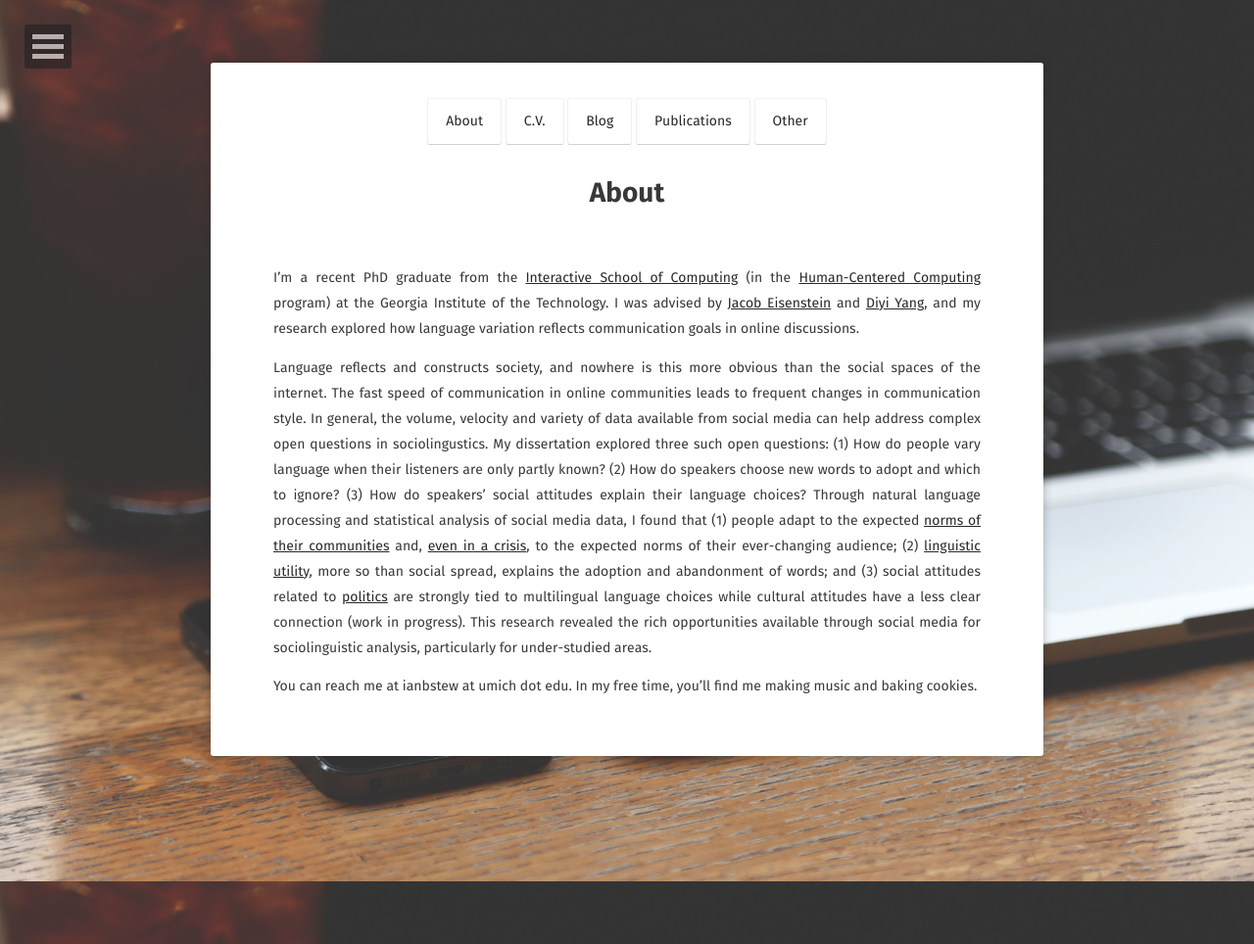
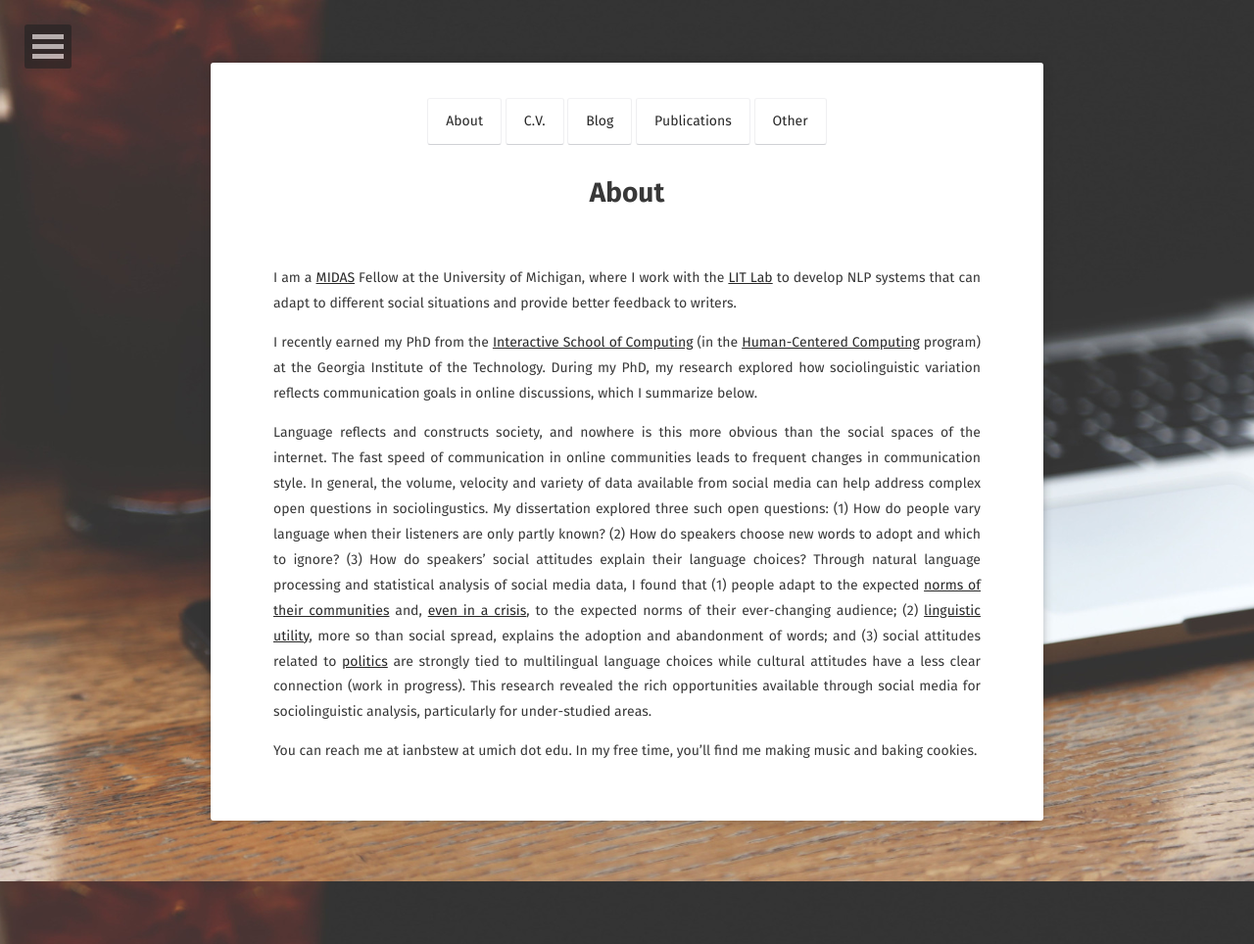
Before and after one commit to ianbstewart/ianbstewart.github.io, a Jekyll site: the page built from about/index.md, in a window 1280 px wide. Shown: the whole page at 98% size. Built offline with Jekyll 4.4.1, drawn with Linux system fonts in a browser that asks for light colours; some web fonts are replaced.

Commit message:
updated actual about

```diff
--- a/about/index.md
+++ b/about/index.md
@@ -3,9 +3,10 @@ layout: page
 title: About
 comments: false
 ---
+I am a [MIDAS](midas.umich.edu/) Fellow at the University of Michigan, where I work with the [LIT Lab](https://lit.eecs.umich.edu/) to develop NLP systems that can adapt to different social situations and provide better feedback to writers.
 
-I'm a recent PhD graduate from the [Interactive School of Computing](http://www.ic.gatech.edu/) (in the [Human-Centered Computing](http://www.hcc.cc.gatech.edu) program) at the Georgia Institute of the Technology.
-I was advised by [Jacob Eisenstein](https://jacobeisenstein.github.io/) and [Diyi Yang](https://www.cc.gatech.edu/~dyang888/), and my research explored how language variation reflects communication goals in online discussions.
+I recently earned my PhD from the [Interactive School of Computing](http://www.ic.gatech.edu/) (in the [Human-Centered Computing](http://www.hcc.cc.gatech.edu) program) at the Georgia Institute of the Technology.
+During my PhD, my research explored how sociolinguistic variation reflects communication goals in online discussions, which I summarize below.
 
 Language reflects and constructs society, and nowhere is this more obvious than the social spaces of the internet.
 The fast speed of communication in online communities leads to frequent changes in communication style.
```
